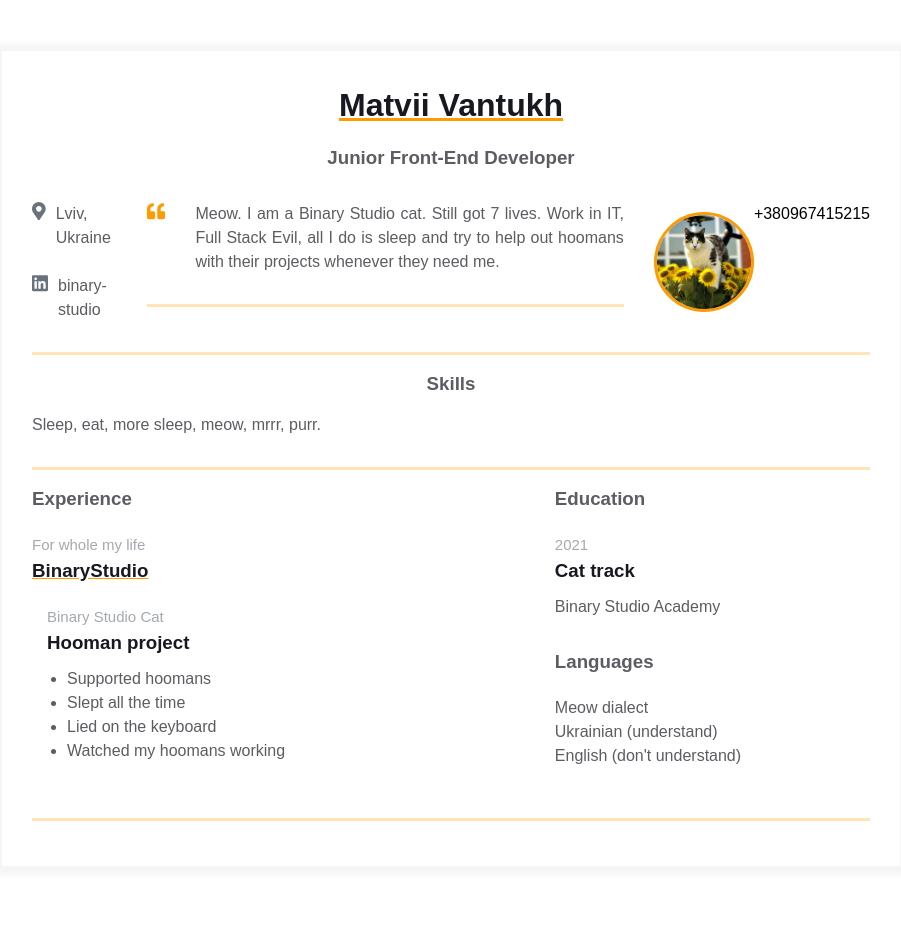
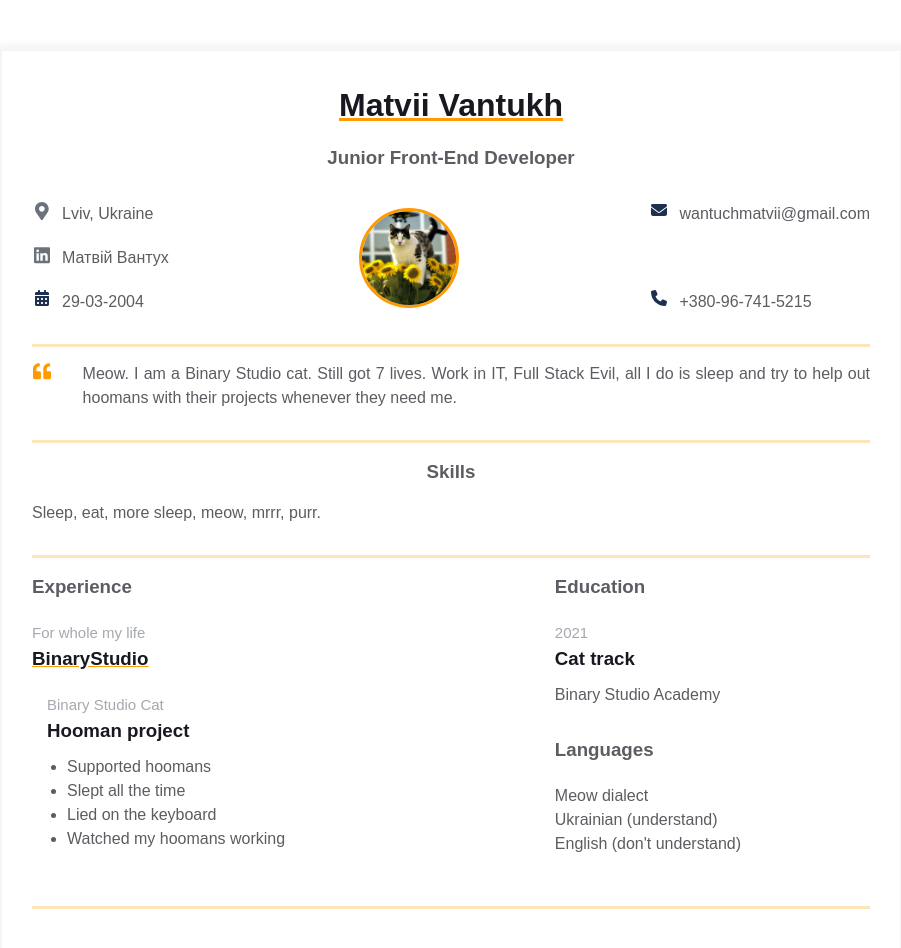
Before and after one commit to MappariChan/homepage, a plain HTML site: page index.html in a window 1280 px wide. Shown: the whole page, without its empty margins (189-1090 px from the left). Before the commit the page ends 917 px from the top, so only its background shows below. Drawn offline with Linux system fonts and the light colour scheme.

Commit message:
Added contact info

```diff
--- a/index.html
+++ b/index.html
@@ -34,7 +34,7 @@
                   <span>Lviv, Ukraine</span>
                 </a>
                 <a
-                  href="https://ua.linkedin.com/company/binary-studio_241166"
+                  href="https://www.linkedin.com/in/%D0%BC%D0%B0%D1%82%D0%B2%D1%96%D0%B9-%D0%B2%D0%B0%D0%BD%D1%82%D1%83%D1%85-05bbb726a/"
                   rel="author"
                   class="contact-info__item"
                 >
@@ -55,10 +55,77 @@
                       ></path>
                     </svg>
                   </div>
-                  <span>binary-studio</span>
+                  <span>Матвій Вантух</span>
+                </a>
+                <a href="" rel="author" class="contact-info__item">
+                  <div class="contact-info__item-icon-wrapper">
+                    <svg
+                      xmlns="http://www.w3.org/2000/svg"
+                      height="16"
+                      width="14"
+                      viewBox="0 0 448 512"
+                    >
+                      <!--!Font Awesome Free 6.5.1 by @fontawesome - https://fontawesome.com License - https://fontawesome.com/license/free Copyright 2023 Fonticons, Inc.-->
+                      <path
+                        opacity="1"
+                        fill="#1E3050"
+                        d="M128 0c17.7 0 32 14.3 32 32V64H288V32c0-17.7 14.3-32 32-32s32 14.3 32 32V64h48c26.5 0 48 21.5 48 48v48H0V112C0 85.5 21.5 64 48 64H96V32c0-17.7 14.3-32 32-32zM0 192H448V464c0 26.5-21.5 48-48 48H48c-26.5 0-48-21.5-48-48V192zm64 80v32c0 8.8 7.2 16 16 16h32c8.8 0 16-7.2 16-16V272c0-8.8-7.2-16-16-16H80c-8.8 0-16 7.2-16 16zm128 0v32c0 8.8 7.2 16 16 16h32c8.8 0 16-7.2 16-16V272c0-8.8-7.2-16-16-16H208c-8.8 0-16 7.2-16 16zm144-16c-8.8 0-16 7.2-16 16v32c0 8.8 7.2 16 16 16h32c8.8 0 16-7.2 16-16V272c0-8.8-7.2-16-16-16H336zM64 400v32c0 8.8 7.2 16 16 16h32c8.8 0 16-7.2 16-16V400c0-8.8-7.2-16-16-16H80c-8.8 0-16 7.2-16 16zm144-16c-8.8 0-16 7.2-16 16v32c0 8.8 7.2 16 16 16h32c8.8 0 16-7.2 16-16V400c0-8.8-7.2-16-16-16H208zm112 16v32c0 8.8 7.2 16 16 16h32c8.8 0 16-7.2 16-16V400c0-8.8-7.2-16-16-16H336c-8.8 0-16 7.2-16 16z"
+                      />
+                    </svg>
+                  </div>
+                  <span>29-03-2004</span>
                 </a>
               </div>
 
+              <div class="contact-info__block contact-info__block--center">
+                <img
+                  class="contact-info__avatar"
+                  src="assets/avatar.png"
+                  alt="Avatar"
+                />
+              </div>
+
+              <div class="contact-info__block">
+                <a href="" rel="author" class="contact-info__item">
+                  <div class="contact-info__item-icon-wrapper">
+                    <svg
+                      xmlns="http://www.w3.org/2000/svg"
+                      height="16"
+                      width="16"
+                      viewBox="0 0 512 512"
+                    >
+                      <!--!Font Awesome Free 6.5.1 by @fontawesome - https://fontawesome.com License - https://fontawesome.com/license/free Copyright 2023 Fonticons, Inc.-->
+                      <path
+                        opacity="1"
+                        fill="#1E3050"
+                        d="M48 64C21.5 64 0 85.5 0 112c0 15.1 7.1 29.3 19.2 38.4L236.8 313.6c11.4 8.5 27 8.5 38.4 0L492.8 150.4c12.1-9.1 19.2-23.3 19.2-38.4c0-26.5-21.5-48-48-48H48zM0 176V384c0 35.3 28.7 64 64 64H448c35.3 0 64-28.7 64-64V176L294.4 339.2c-22.8 17.1-54 17.1-76.8 0L0 176z"
+                      />
+                    </svg>
+                  </div>
+                  <span>wantuchmatvii@gmail.com</span>
+                </a>
+                <a href="" rel="author" class="contact-info__item">
+                  <div class="contact-info__item-icon-wrapper">
+                    <svg
+                      xmlns="http://www.w3.org/2000/svg"
+                      height="16"
+                      width="16"
+                      viewBox="0 0 512 512"
+                    >
+                      <!--!Font Awesome Free 6.5.1 by @fontawesome - https://fontawesome.com License - https://fontawesome.com/license/free Copyright 2023 Fonticons, Inc.-->
+                      <path
+                        opacity="1"
+                        fill="#1E3050"
+                        d="M164.9 24.6c-7.7-18.6-28-28.5-47.4-23.2l-88 24C12.1 30.2 0 46 0 64C0 311.4 200.6 512 448 512c18 0 33.8-12.1 38.6-29.5l24-88c5.3-19.4-4.6-39.7-23.2-47.4l-96-40c-16.3-6.8-35.2-2.1-46.3 11.6L304.7 368C234.3 334.7 177.3 277.7 144 207.3L193.3 167c13.7-11.2 18.4-30 11.6-46.3l-40-96z"
+                      />
+                    </svg>
+                  </div>
+                  <span>+380-96-741-5215</span>
+                </a>
+              </div>
+            </div>
+          </div>
+        </div>
         <div class="container">
           <div class="resume__block">
             <div class="intro">
@@ -80,23 +147,10 @@
                 </svg>
               </div>
               <p class="intro_text">
-                      Meow. I am a Binary Studio cat. Still got 7 lives. Work in
-                      IT, Full Stack Evil, all I do is sleep and try to help out
-                      hoomans with their projects whenever they need me.
+                Meow. I am a Binary Studio cat. Still got 7 lives. Work in IT,
+                Full Stack Evil, all I do is sleep and try to help out hoomans
+                with their projects whenever they need me.
               </p>
-                  </div>
-                </div>
-              </div>
-
-              <div class="contact-info__block contact-info__block--center">
-                <img
-                  class="contact-info__avatar"
-                  src="assets/avatar.png"
-                  alt="Avatar"
-                />
-              </div>
-
-              <div class="contact-info__block">+380967415215</div>
             </div>
           </div>
         </div>
```
Lines whose indentation alone changed are shown as unchanged.
